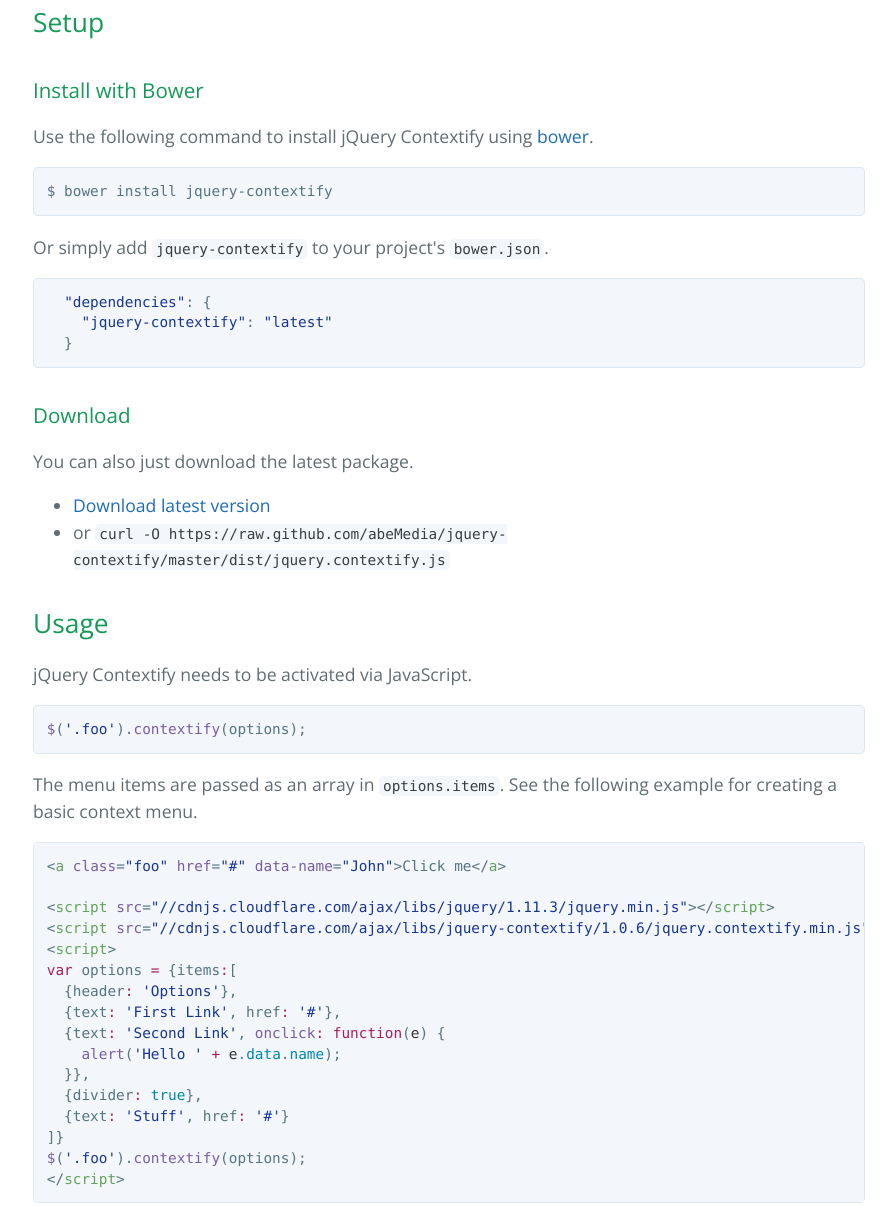
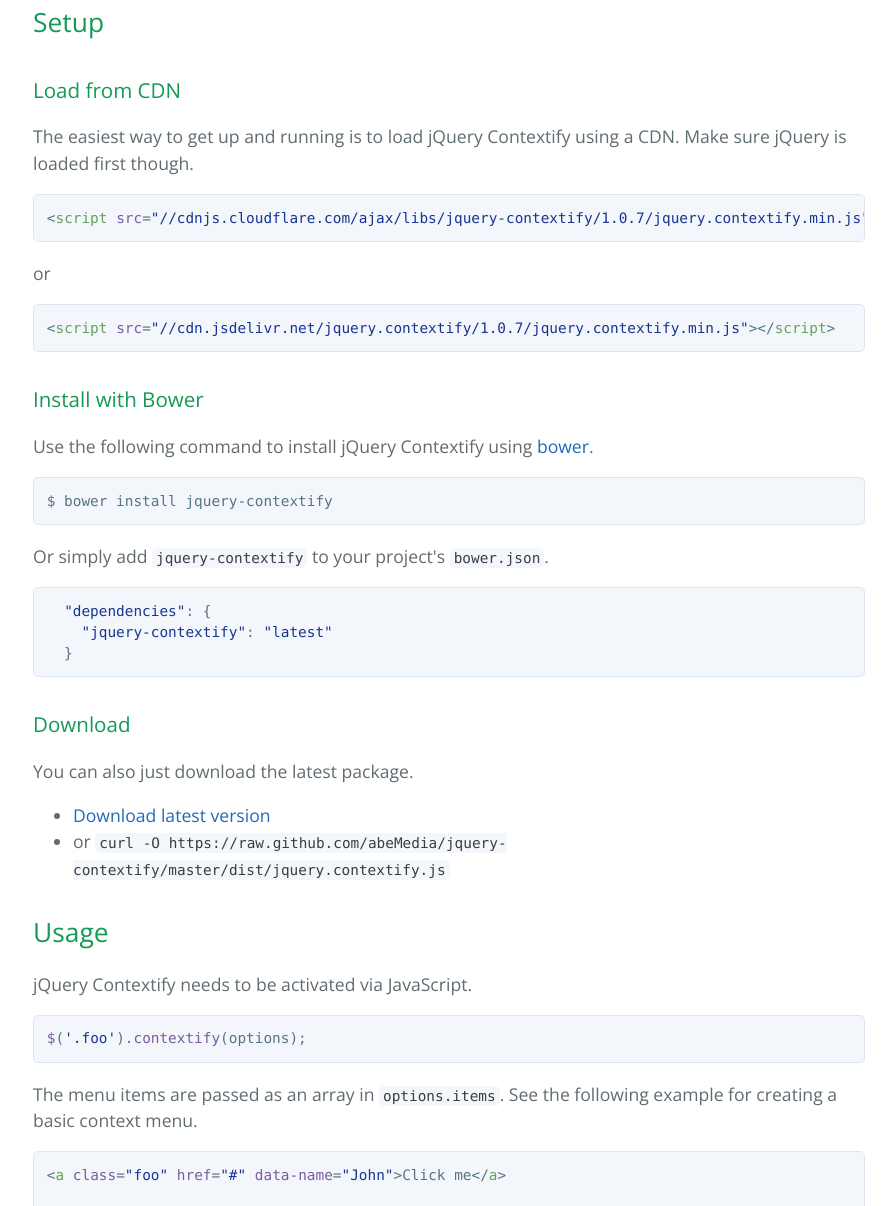
Before and after one commit to abemedia/jquery-contextify, a plain HTML site: page index.html in a window 1280 px wide. Shown: the part 540-1746 px from the top of the page, without its empty margins (191-1087 px from the left). Drawn offline with nearby package versions, Linux system fonts and the light colour scheme.

```diff
--- a/index.html
+++ b/index.html
@@ -26,6 +26,17 @@
 
 <h2>
 <a id="setup" class="anchor" href="#setup" aria-hidden="true"><span aria-hidden="true" class="octicon octicon-link"></span></a>Setup</h2>
+
+<h3>
+<a id="load-from-cdn" class="anchor" href="#load-from-cdn" aria-hidden="true"><span aria-hidden="true" class="octicon octicon-link"></span></a>Load from CDN</h3>
+
+<p>The easiest way to get up and running is to load jQuery Contextify using a CDN. Make sure jQuery is loaded first though.</p>
+
+<div class="highlight highlight-text-html-basic"><pre>&lt;<span class="pl-ent">script</span> <span class="pl-e">src</span>=<span class="pl-s"><span class="pl-pds">"</span>//cdnjs.cloudflare.com/ajax/libs/jquery-contextify/1.0.7/jquery.contextify.min.js<span class="pl-pds">"</span></span>&gt;&lt;/<span class="pl-ent">script</span>&gt;</pre></div>
+
+<p>or</p>
+
+<div class="highlight highlight-text-html-basic"><pre>&lt;<span class="pl-ent">script</span> <span class="pl-e">src</span>=<span class="pl-s"><span class="pl-pds">"</span>//cdn.jsdelivr.net/jquery.contextify/1.0.7/jquery.contextify.min.js<span class="pl-pds">"</span></span>&gt;&lt;/<span class="pl-ent">script</span>&gt;</pre></div>
 
 <h3>
 <a id="install-with-bower" class="anchor" href="#install-with-bower" aria-hidden="true"><span aria-hidden="true" class="octicon octicon-link"></span></a>Install with Bower</h3>
@@ -64,7 +75,7 @@
 <div class="highlight highlight-text-html-basic"><pre>&lt;<span class="pl-ent">a</span> <span class="pl-e">class</span>=<span class="pl-s"><span class="pl-pds">"</span>foo<span class="pl-pds">"</span></span> <span class="pl-e">href</span>=<span class="pl-s"><span class="pl-pds">"</span>#<span class="pl-pds">"</span></span> <span class="pl-e">data-name</span>=<span class="pl-s"><span class="pl-pds">"</span>John<span class="pl-pds">"</span></span>&gt;Click me&lt;/<span class="pl-ent">a</span>&gt;
 
 &lt;<span class="pl-ent">script</span> <span class="pl-e">src</span>=<span class="pl-s"><span class="pl-pds">"</span>//cdnjs.cloudflare.com/ajax/libs/jquery/1.11.3/jquery.min.js<span class="pl-pds">"</span></span>&gt;&lt;/<span class="pl-ent">script</span>&gt;
-&lt;<span class="pl-ent">script</span> <span class="pl-e">src</span>=<span class="pl-s"><span class="pl-pds">"</span>//cdnjs.cloudflare.com/ajax/libs/jquery-contextify/1.0.6/jquery.contextify.min.js<span class="pl-pds">"</span></span>&gt;&lt;/<span class="pl-ent">script</span>&gt;
+&lt;<span class="pl-ent">script</span> <span class="pl-e">src</span>=<span class="pl-s"><span class="pl-pds">"</span>//cdnjs.cloudflare.com/ajax/libs/jquery-contextify/1.0.7/jquery.contextify.min.js<span class="pl-pds">"</span></span>&gt;&lt;/<span class="pl-ent">script</span>&gt;
 <span class="pl-s1">&lt;<span class="pl-ent">script</span>&gt;</span>
 <span class="pl-s1"><span class="pl-k">var</span> options <span class="pl-k">=</span> {items<span class="pl-k">:</span>[</span>
 <span class="pl-s1">  {header<span class="pl-k">:</span> <span class="pl-s"><span class="pl-pds">'</span>Options<span class="pl-pds">'</span></span>},</span>
```
Also changed, not shown: params.json (+1 -1 lines).
